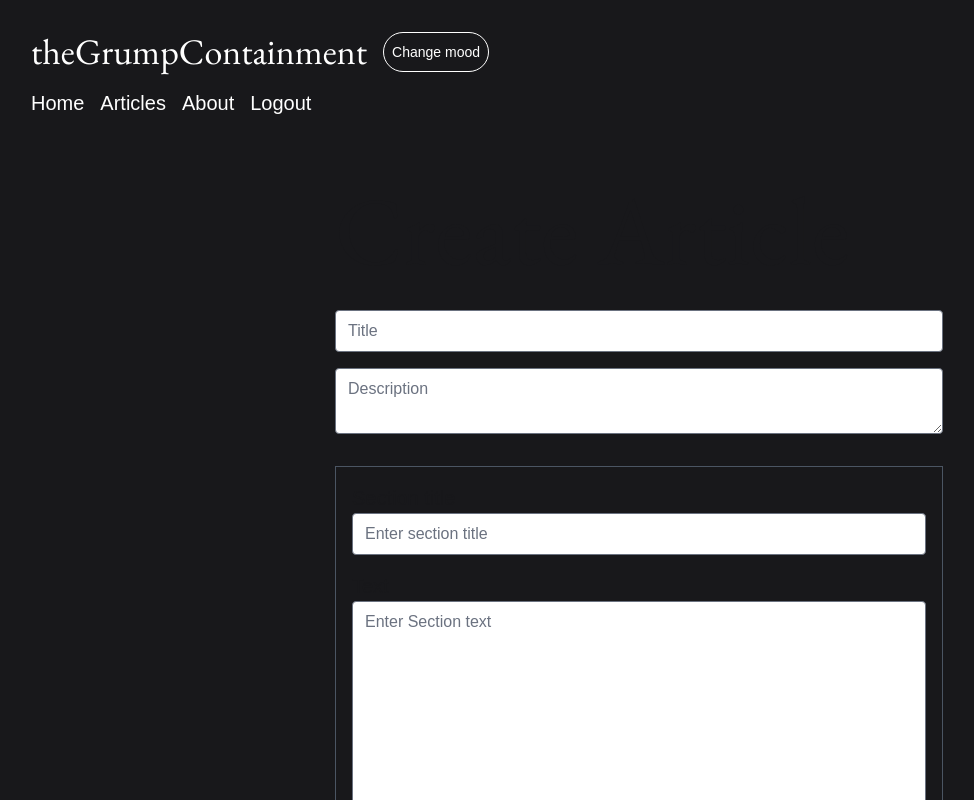
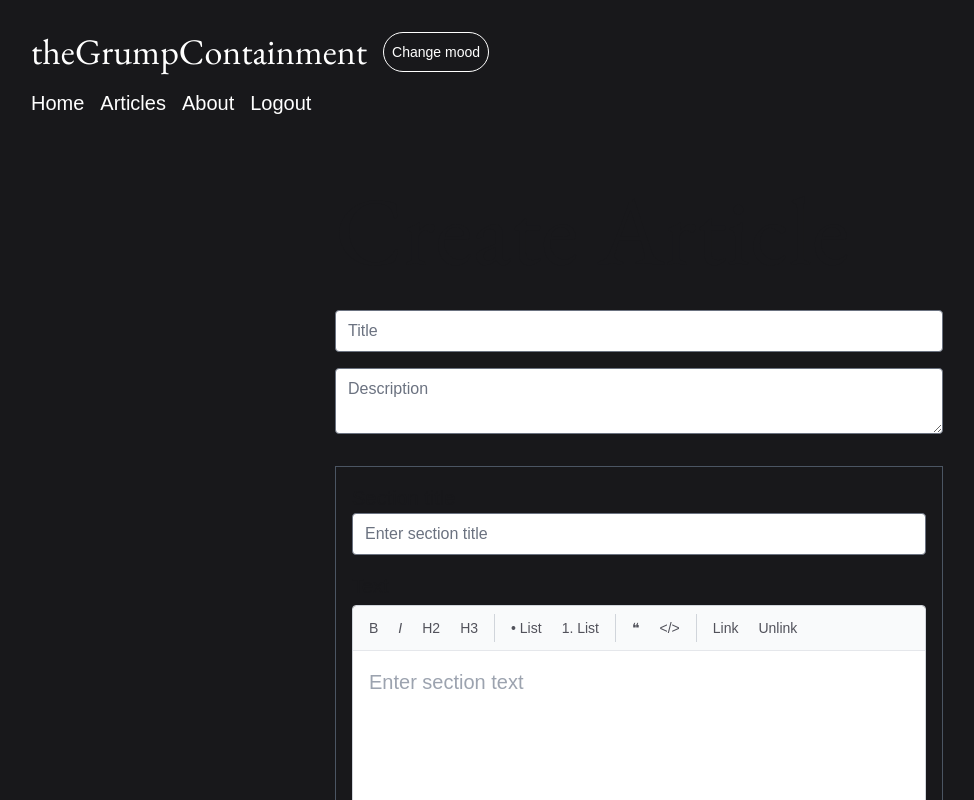
Before and after one commit to milad-mirkarimi/myblog, a React (Create React App) app in the folder app/client/: page /create-article in a window 1280 px wide. Shown: the top 800 px of the page, without its empty margins (1-975 px from the left). Built offline with nearby package versions, Linux system fonts and the light colour scheme; sample sign-in values are in the browser's storage; a web font is replaced by a local one.

Commit message:
Add RichTextEditor component

```diff
--- /dev/null
+++ b/app/client/src/components/RichTextEditor.jsx
@@ -0,0 +1,133 @@
+import React from "react";
+import { useEditor, EditorContent } from "@tiptap/react";
+import StarterKit from "@tiptap/starter-kit";
+import Image from "@tiptap/extension-image";
+import Link from "@tiptap/extension-link";
+import Placeholder from "@tiptap/extension-placeholder";
+
+const ToolbarButton = ({ onClick, active, title, children }) => (
+  <button
+    type="button"
+    onMouseDown={(e) => {
+      e.preventDefault();
+      onClick();
+    }}
+    title={title}
+    className={`px-2 py-1 rounded text-sm font-medium transition-colors ${
+      active
+        ? "bg-zinc-700 text-white"
+        : "text-zinc-600 hover:bg-zinc-100"
+    }`}
+  >
+    {children}
+  </button>
+);
+
+const RichTextEditor = ({ value, onChange, placeholder = "Enter section text" }) => {
+  const editor = useEditor({
+    extensions: [
+      StarterKit,
+      Image,
+      Link.configure({ openOnClick: false }),
+      Placeholder.configure({ placeholder }),
+    ],
+    content: value || "",
+    onUpdate({ editor }) {
+      onChange(editor.getHTML());
+    },
+  });
+
+  if (!editor) return null;
+
+  const addLink = () => {
+    const url = window.prompt("Enter URL");
+    if (url) {
+      editor.chain().focus().setLink({ href: url }).run();
+    }
+  };
+
+  return (
+    <div className="border border-gray-300 rounded overflow-hidden mt-1">
+      {/* Toolbar */}
+      <div className="flex flex-wrap gap-1 p-2 border-b border-gray-200 bg-gray-50">
+        <ToolbarButton
+          onClick={() => editor.chain().focus().toggleBold().run()}
+          active={editor.isActive("bold")}
+          title="Bold"
+        >
+          B
+        </ToolbarButton>
+        <ToolbarButton
+          onClick={() => editor.chain().focus().toggleItalic().run()}
+          active={editor.isActive("italic")}
+          title="Italic"
+        >
+          <em>I</em>
+        </ToolbarButton>
+        <ToolbarButton
+          onClick={() => editor.chain().focus().toggleHeading({ level: 2 }).run()}
+          active={editor.isActive("heading", { level: 2 })}
+          title="Heading 2"
+        >
+          H2
+        </ToolbarButton>
+        <ToolbarButton
+          onClick={() => editor.chain().focus().toggleHeading({ level: 3 }).run()}
+          active={editor.isActive("heading", { level: 3 })}
+          title="Heading 3"
+        >
+          H3
+        </ToolbarButton>
+        <span className="w-px bg-gray-300 mx-1" />
+        <ToolbarButton
+          onClick={() => editor.chain().focus().toggleBulletList().run()}
+          active={editor.isActive("bulletList")}
+          title="Bullet List"
+        >
+          • List
+        </ToolbarButton>
+        <ToolbarButton
+          onClick={() => editor.chain().focus().toggleOrderedList().run()}
+          active={editor.isActive("orderedList")}
+          title="Numbered List"
+        >
+          1. List
+        </ToolbarButton>
+        <span className="w-px bg-gray-300 mx-1" />
+        <ToolbarButton
+          onClick={() => editor.chain().focus().toggleBlockquote().run()}
+          active={editor.isActive("blockquote")}
+          title="Blockquote"
+        >
+          ❝
+        </ToolbarButton>
+        <ToolbarButton
+          onClick={() => editor.chain().focus().toggleCodeBlock().run()}
+          active={editor.isActive("codeBlock")}
+          title="Code Block"
+        >
+          {"</>"}
+        </ToolbarButton>
+        <span className="w-px bg-gray-300 mx-1" />
+        <ToolbarButton onClick={addLink} active={editor.isActive("link")} title="Add Link">
+          Link
+        </ToolbarButton>
+        <ToolbarButton
+          onClick={() => editor.chain().focus().unsetLink().run()}
+          active={false}
+          title="Remove Link"
+        >
+          Unlink
+        </ToolbarButton>
+      </div>
+
+      {/* Editor area */}
+      <EditorContent
+        editor={editor}
+        className="prose max-w-none p-4 min-h-[200px] focus-within:outline-none text-zinc-900 bg-white"
+      />
+    </div>
+  );
+};
+
+export default RichTextEditor;
--- a/app/client/src/index.css
+++ b/app/client/src/index.css
@@ -72,3 +72,24 @@ body {
     @apply text-base italic underline hover:text-blue-400;
   }
 }
+
+/* Tiptap editor content styles */
+.tiptap {
+  outline: none;
+}
+
+.tiptap p { @apply mb-3; }
+.tiptap h2 { @apply text-2xl font-bold mb-3 mt-4; }
+.tiptap h3 { @apply text-xl font-bold mb-2 mt-3; }
+.tiptap ul { @apply list-disc list-inside mb-3; }
+.tiptap ol { @apply list-decimal list-inside mb-3; }
+.tiptap blockquote { @apply border-l-4 border-gray-400 pl-4 italic text-gray-600 mb-3; }
+.tiptap code { @apply bg-gray-100 rounded px-1 text-sm font-mono; }
+.tiptap pre { @apply bg-gray-100 rounded p-3 mb-3 overflow-x-auto; }
+.tiptap pre code { @apply bg-transparent p-0; }
+.tiptap a { @apply text-blue-600 underline; }
+
+.tiptap p.is-editor-empty:first-child::before {
+  content: attr(data-placeholder);
+  @apply text-gray-400 float-left h-0 pointer-events-none;
+}
--- a/app/client/src/pages/CreateArticle.jsx
+++ b/app/client/src/pages/CreateArticle.jsx
@@ -1,6 +1,7 @@
 import React, { useState } from "react";
 import { useNavigate } from "react-router-dom";
 import ArticleService from "../services/articleService";
+import RichTextEditor from "../components/RichTextEditor";
 
 const CreateArticle = () => {
   const navigate = useNavigate();
@@ -15,6 +16,12 @@ const CreateArticle = () => {
     const { name, value } = event.target;
     const newSections = [...sections];
     newSections[index][name] = value;
+    setSections(newSections);
+  };
+
+  const handleEditorChange = (index, html) => {
+    const newSections = [...sections];
+    newSections[index].text = html;
     setSections(newSections);
   };
 
@@ -85,16 +92,11 @@ const CreateArticle = () => {
               </label>
               <label htmlFor={`text-${index}`}>
                 Text
-                <textarea
-                  rows="10"
-                  className="search-input w-full rounded"
-                  id={`text-${index}`}
-                  name="text"
-                  placeholder="Enter Section text"
-                  value={section.text}
-                  onChange={(event) => handleInputChange(index, event)}
-                />
               </label>
+              <RichTextEditor
+                value={section.text}
+                onChange={(html) => handleEditorChange(index, html)}
+              />
               <label htmlFor={`image-${index}`}>
                 Image
                 <input
```
